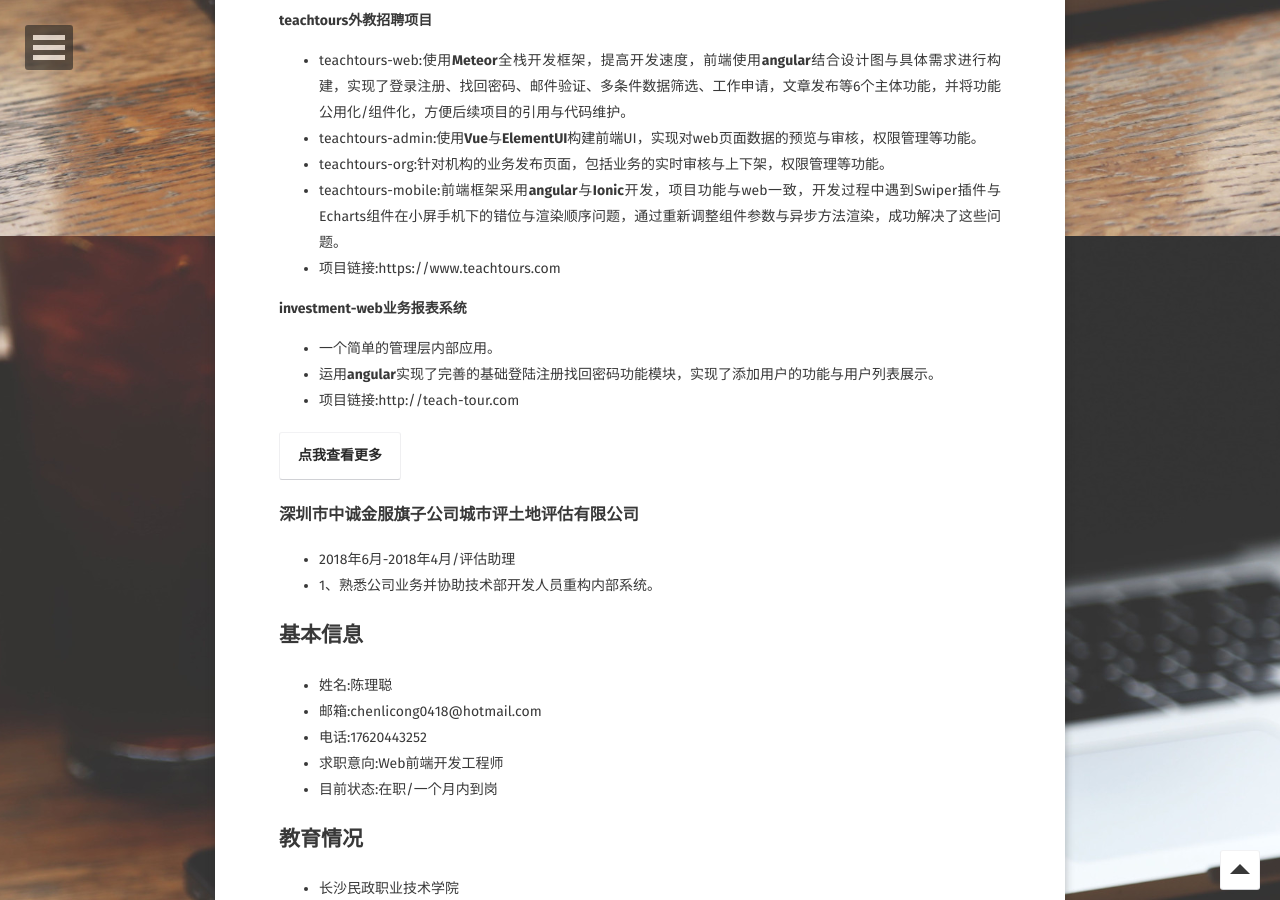
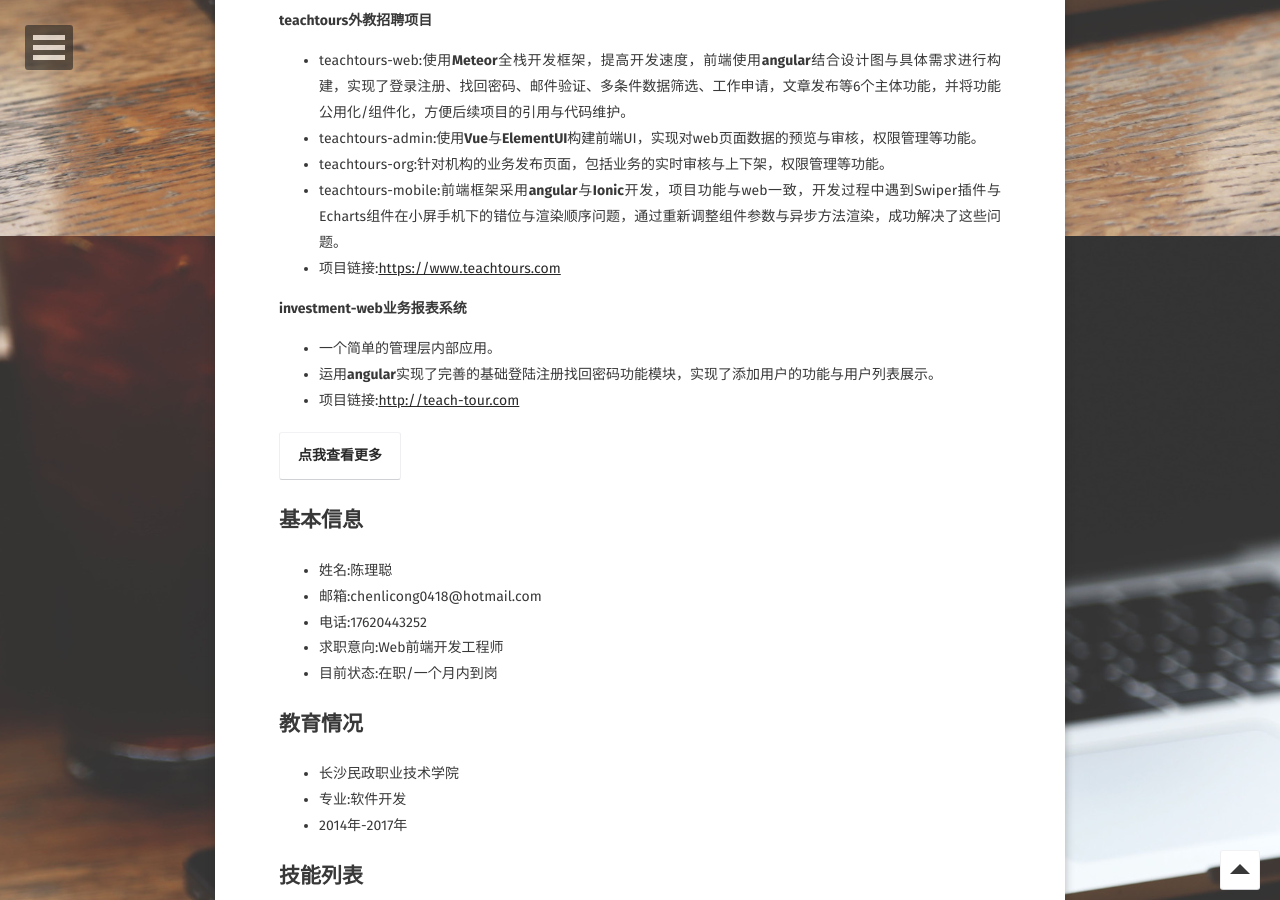
Before and after one commit to CLC707889523/kanade.github.io, a Jekyll site: the page built from about/index.md, in a window 1280 px wide and 900 px high, scrolled down 664 px. Built offline with Jekyll 4.4.1, drawn with Linux system fonts in a browser that asks for light colours; some web fonts are replaced.

Commit message:
updata url

```diff
--- a/about/index.md
+++ b/about/index.md
@@ -23,23 +23,19 @@
 * teachtours-admin:使用<b>Vue</b>与<b>ElementUI</b>构建前端UI，实现对web页面数据的预览与审核，权限管理等功能。
 * teachtours-org:针对机构的业务发布页面，包括业务的实时审核与上下架，权限管理等功能。
 * teachtours-mobile:前端框架采用<b>angular</b>与<b>Ionic</b>开发，项目功能与web一致，开发过程中遇到Swiper插件与Echarts组件在小屏手机下的错位与渲染顺序问题，通过重新调整组件参数与异步方法渲染，成功解决了这些问题。
-* 项目链接:https://www.teachtours.com
+* 项目链接:<a target="_blank" href="https://www.teachtours.com">https://www.teachtours.com</a>
 
 <left><b>investment-web业务报表系统</b></left>
 
 * 一个简单的管理层内部应用。
 * 运用<b>angular</b>实现了完善的基础登陆注册找回密码功能模块，实现了添加用户的功能与用户列表展示。
-* 项目链接:http://teach-tour.com
+* 项目链接:<a target="_blank" href="http://teach-tour.com">http://teach-tour.com</a>
 
 <left>
     <a class="btn zoombtn" href="{{ site.url }}/projects">
         <b>点我查看更多</b>
     </a>
 </left>
-
-### 深圳市中诚金服旗子公司城市评土地评估有限公司
-* 2018年6月-2018年4月/评估助理
-* 1、熟悉公司业务并协助技术部开发人员重构内部系统。
 
 ## 基本信息
 * 姓名:陈理聪
```
